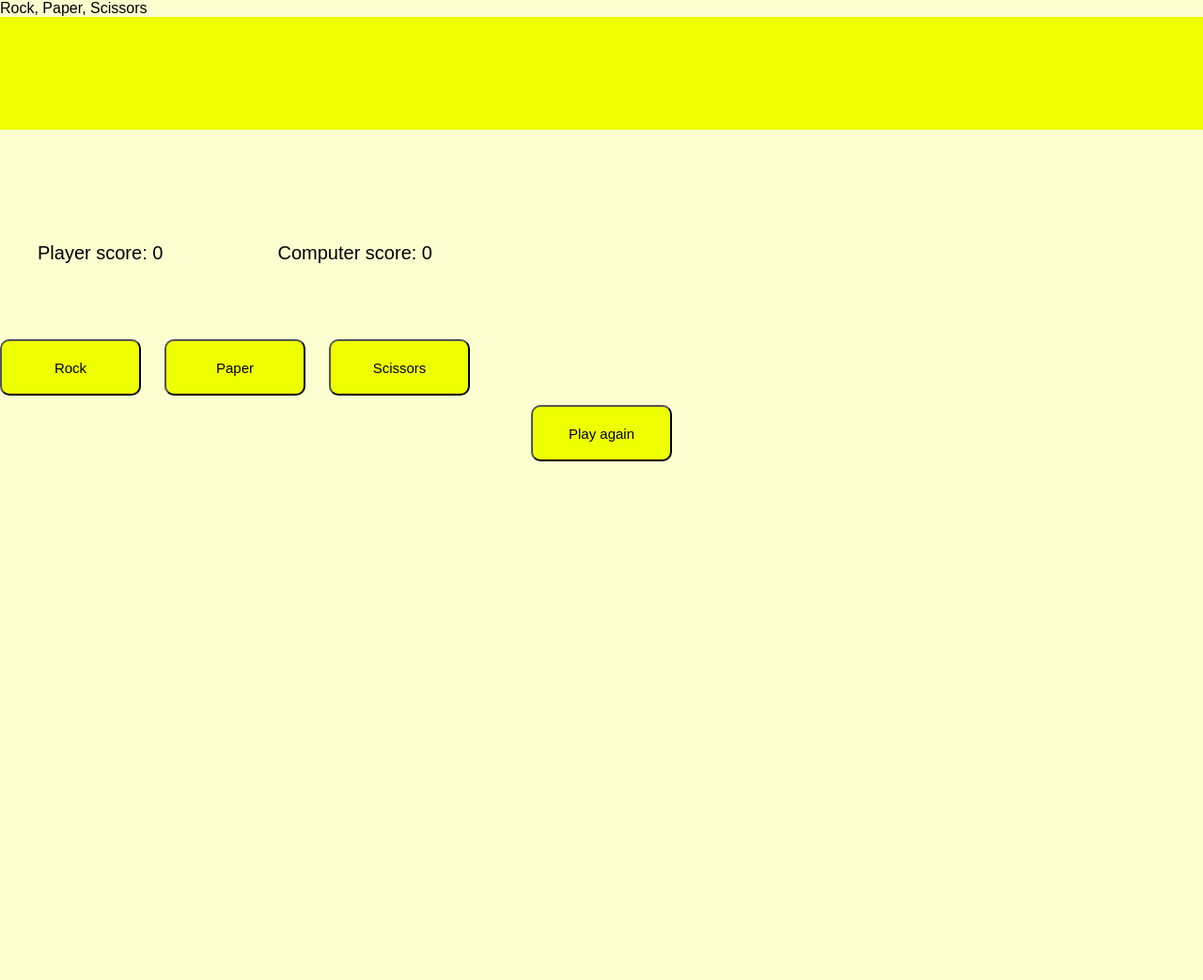
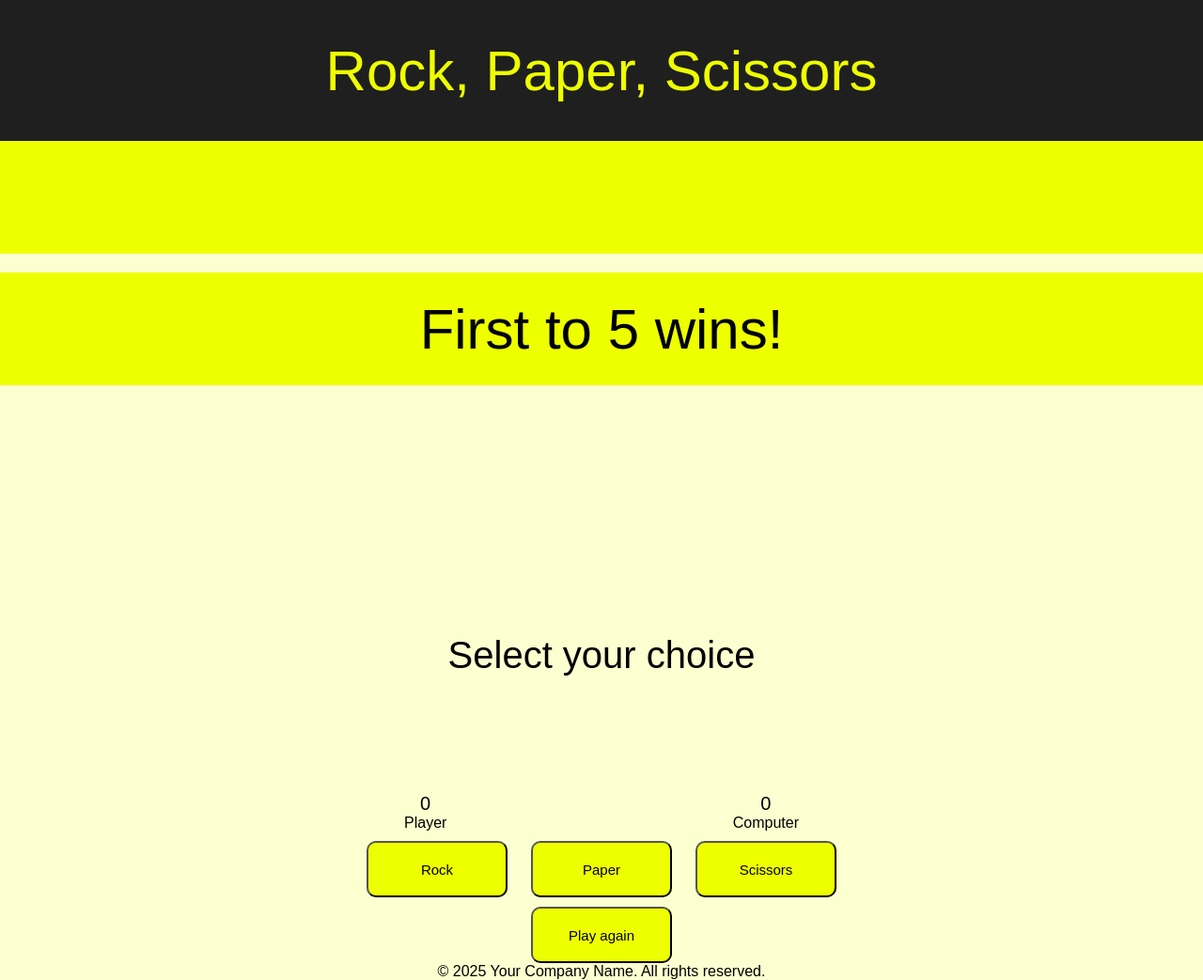
Before and after one commit to Winn0001/rockPaperScissors, a plain HTML site: page index.html in a window 1280 px wide. Shown: the whole page at 94% size. Before the commit the page ends 800 px from the top, so only its background shows below. Drawn offline with Linux system fonts and the light colour scheme; a web font is replaced by a local one.

Commit message:
Add elements

```diff
--- a/index.html
+++ b/index.html
@@ -8,24 +8,41 @@
     <title>Rock, Paper, Scissors</title>
   </head>
   <body>
-    <div>
+    <div class="headerContainer">
       <p>Rock, Paper, Scissors</p>
     </div>
+
+    <div class="gameDiv">
       <div class="winnerDiv">
         <p class="winner"></p>
       </div>
+
+      <div class="ruleMessageDiv">
+        <p class="ruleMessage">First to 5 wins!</p>
+      </div>
+
       <div class="roundWinnerDiv">
         <p class="roundWinner"></p>
-    </div>
-
-    <div class="scoresDiv">
-      <p class="playerScore">Player score: 0</p>
-      <p class="computerScore">Computer score: 0</p>
       </div>
 
       <div class="playerChoicesDiv">
         <p class="playerChoice"></p>
         <p class="computerChoice"></p>
+      </div>
+
+      <div class="selectMessage">
+        <p>Select your choice</p>
+      </div>
+
+      <div class="scoresDiv">
+        <div>
+          <p class="playerScore">0</p>
+          <p>Player</p>
+        </div>
+        <div>
+          <p class="computerScore">0</p>
+          <p>Computer</p>
+        </div>
       </div>
 
       <div class="choicesDiv">
@@ -37,5 +54,10 @@
       <div class="playAgainDiv">
         <button class="playAgainBtn">Play again</button>
       </div>
+    </div>
+
+    <footer class="footer">
+      &copy; 2025 Your Company Name. All rights reserved.
+    </footer>
   </body>
 </html>
```
Lines whose indentation alone changed are shown as unchanged.
